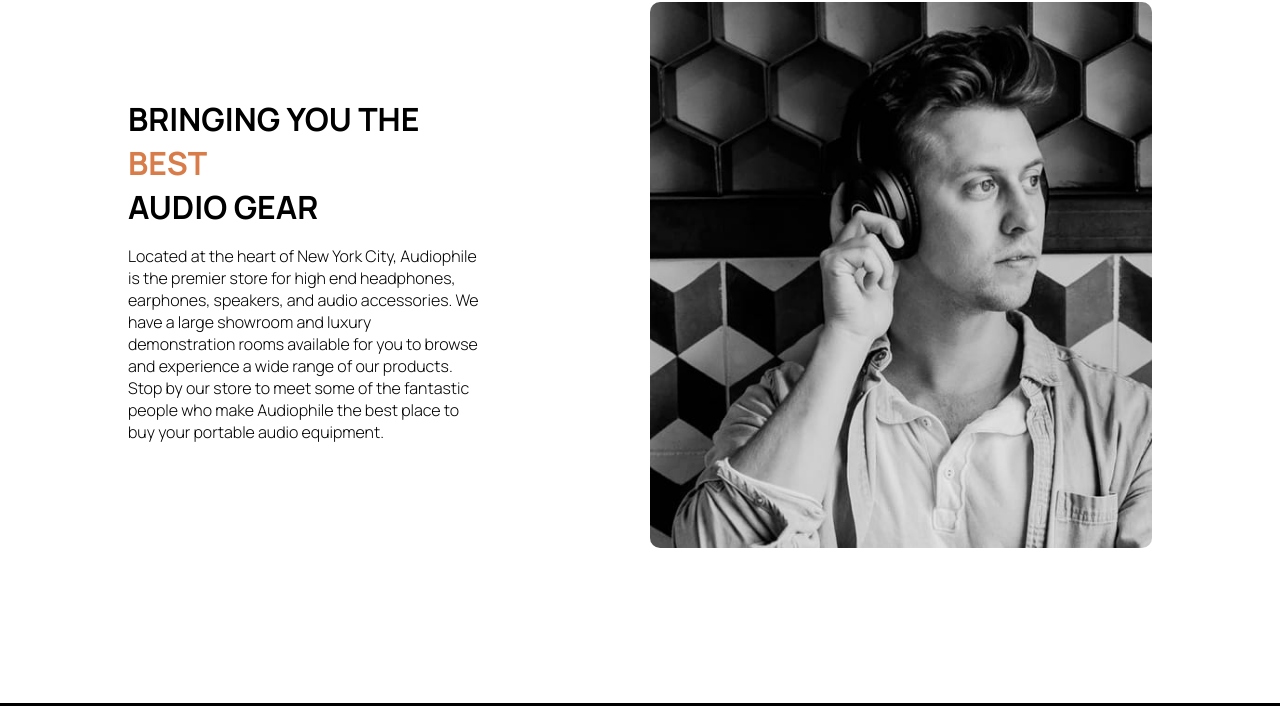
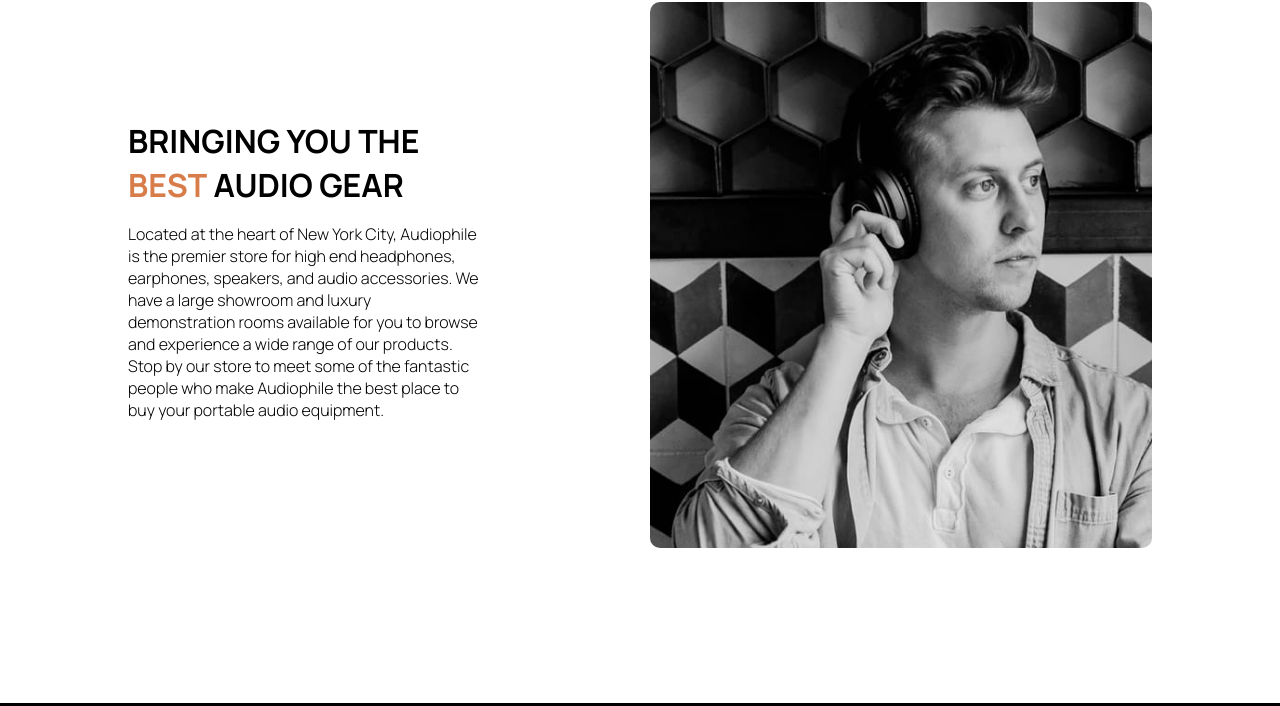
Before and after one commit to jkcobbinah/Azubi_challenge, a plain HTML site: page index.html in a window 1280 px wide. Shown: the part 2717-3423 px from the top of the page. Drawn offline with Linux system fonts and the light colour scheme.

Commit message:
Stylesheet modified

```diff
--- a/style.css
+++ b/style.css
@@ -27,6 +27,10 @@ h4, h5{
     margin: 0;
     text-transform: uppercase;
     font-weight: normal;
+}
+
+#best-h1{
+    display: flex;
 }
 
 #best-h1 > div{
```
